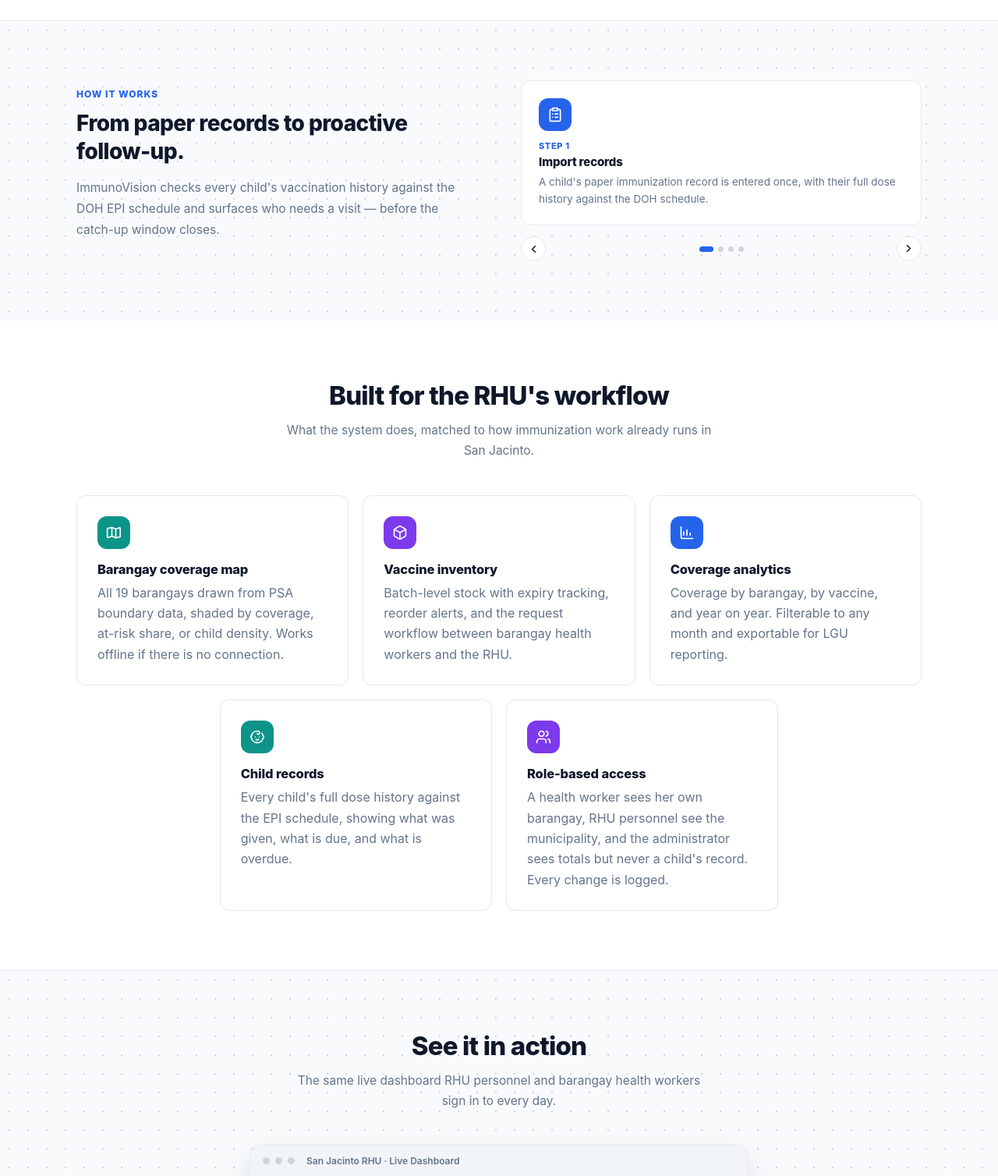
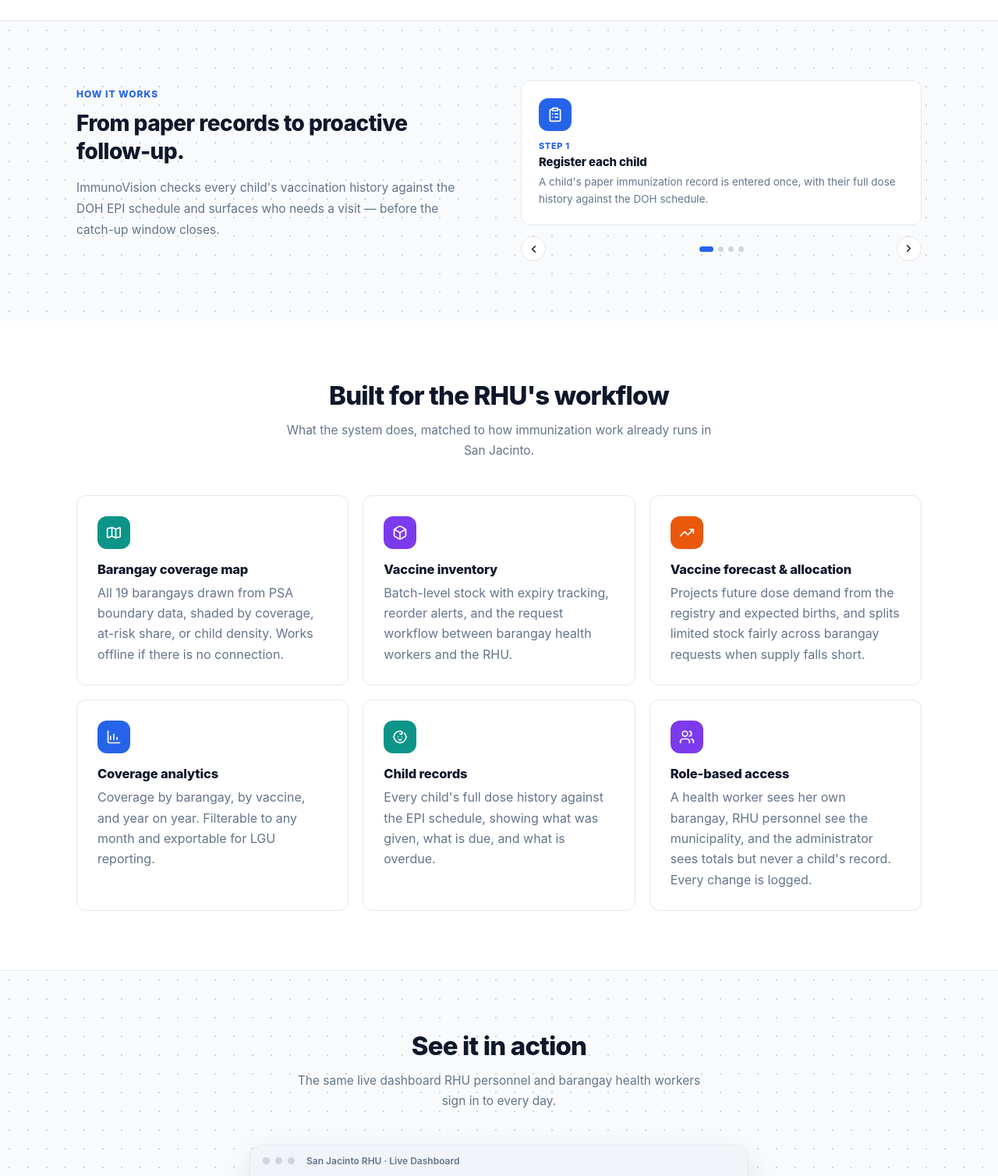
Before and after one commit to Cloudzz00/pre-final, a Flask app: page / in a window 1280 px wide. Shown: the part 1012-2520 px from the top of the page at 78% size. Run offline with Flask 3, Linux system fonts and the light colour scheme.

Commit message:
Fix two landing-page/system mismatches
- Add a 6th Capabilities card for Vaccine Forecast & Allocation
  (rhu.forecast / rhu.allocation), a real RHU-only decision-support
  feature that projects future dose demand and rations stock across
  barangays by 3 methods when supply falls short - previously absent
  from the page entirely. Simplified the capabilities grid from a
  5-card "3 then centered 2" layout to a plain 3x2 grid now that 6
  divides evenly.
- Retitle "How it works" Step 1 from "Import records" to "Register
  each child": there is no bulk-import/CSV-upload route anywhere in
  the app, only the one-child-at-a-time registration form
  (register_child_modal.html). The old title implied a bulk-import
  feature that doesn't exist.

Co-Authored-By: Claude Sonnet 5 <noreply@anthropic.com>
Claude-Session: https://claude.ai/code/session_01DH1et7yAafbmEwBMVMu1Zr

```diff
--- a/ImmunoVision/templates/landing.html
+++ b/ImmunoVision/templates/landing.html
@@ -109,22 +109,14 @@
 .lp-head h2 { font-size: clamp(24px, 3vw, 33px); letter-spacing: -.025em; font-weight: 800; margin: 0; }
 .lp-head p { color: var(--text-secondary); font-size: 15.5px; line-height: 1.65; margin: 12px 0 0; }
 
-/* Fixed three-across, so the two cards on the last row keep the same width as
-   the three above them rather than stretching. justify-content centres that
-   short final row. */
+/* Three-across, two rows - six cards divide evenly so no centering trick
+   is needed for a short last row. */
 .lp-grid {
   display: grid; gap: 18px;
+  grid-template-columns: repeat(3, minmax(0, 1fr));
 }
-/* Six half-columns: three cards span two each on the first row, and the two on
-   the last row start at half-column 2 and 4, which centres them without
-   changing their width. */
-.lp-grid { grid-template-columns: repeat(6, minmax(0, 1fr)); }
-.lp-grid > * { grid-column: span 2; }
-.lp-grid > :nth-child(4) { grid-column: 2 / span 2; }
-.lp-grid > :nth-child(5) { grid-column: 4 / span 2; }
 @media (max-width: 980px) {
   .lp-grid { grid-template-columns: repeat(2, minmax(0, 1fr)); }
-  .lp-grid > *, .lp-grid > :nth-child(4), .lp-grid > :nth-child(5) { grid-column: auto; }
 }
 @media (max-width: 640px) {
   .lp-grid { grid-template-columns: minmax(0, 1fr); }
@@ -506,7 +498,7 @@
             <div class="lp-step-card">
               <div class="ic" style="background:var(--primary)">{{ icon('clipboard', 20) }}</div>
               <div class="lp-step-num">Step 1</div>
-              <h3>Import records</h3>
+              <h3>Register each child</h3>
               <p>A child's paper immunization record is entered once, with their full dose history
                  against the DOH schedule.</p>
             </div>
@@ -568,6 +560,12 @@
         <h3>Vaccine inventory</h3>
         <p>Batch-level stock with expiry tracking, reorder alerts, and the request workflow
            between barangay health workers and the RHU.</p>
+      </div>
+      <div class="lp-card">
+        <div class="ic" style="background:var(--orange)">{{ icon('trending-up', 20) }}</div>
+        <h3>Vaccine forecast &amp; allocation</h3>
+        <p>Projects future dose demand from the registry and expected births, and splits
+           limited stock fairly across barangay requests when supply falls short.</p>
       </div>
       <div class="lp-card">
         <div class="ic" style="background:var(--primary)">{{ icon('bar-chart', 20) }}</div>
```
